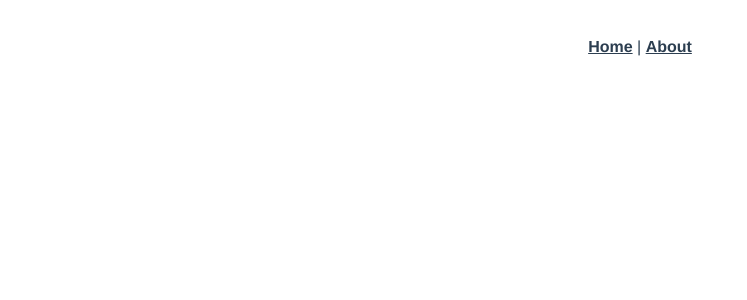
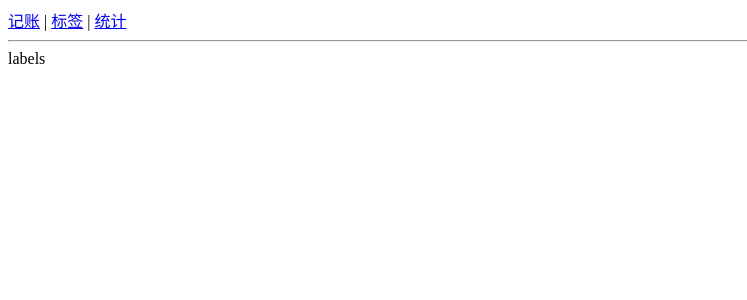
Before and after one commit to Aikeaguinea-lorelei/morney, a Vue app: page /#/labels in a window 1280 px wide. Shown: the top 300 px of the page, without its empty margins (0-747 px from the left). Built offline with nearby package versions, Linux system fonts and the light colour scheme.

Commit message:
创建三个页面

```diff
--- a/src/App.vue
+++ b/src/App.vue
@@ -1,9 +1,14 @@
 <template>
-  <div id="app">
-    <div id="nav">
-      <router-link to="/">Home</router-link> |
-      <router-link to="/about">About</router-link>
+  <div>
+    <div>
+      <router-link to="/money">记账</router-link>
+      |
+      <router-link to="/labels">标签</router-link>
+      |
+      <router-link to="/statistics">统计</router-link>
     </div>
+    <hr/>
+    <!-- 把引入的几个路径显示到这里 -->
     <router-view/>
   </div>
 </template>
--- a/src/router/index.ts
+++ b/src/router/index.ts
@@ -1,23 +1,43 @@
 import Vue from 'vue'
 import VueRouter, { RouteConfig } from 'vue-router'
-import Home from '../views/Home.vue'
+import Home from '@/views/Home.vue'
+import Money from '@/views/Money.vue'
+import Labels from '@/views/Labels.vue'
+import Statistics from '@/views/Statistics.vue'
+
 
 Vue.use(VueRouter)
 
 const routes: Array<RouteConfig> = [
   {
-    path: '/',
-    name: 'Home',
-    component: Home
+    path:'/',
+    redirect:'/money'  // 默认路径
   },
   {
-    path: '/about',
-    name: 'About',
-    // route level code-splitting
-    // this generates a separate chunk (about.[hash].js) for this route
-    // which is lazy-loaded when the route is visited.
-    component: () => import(/* webpackChunkName: "about" */ '../views/About.vue')
+    path:'/money',
+    component: Money
+  },
+  {
+    path:'/labels',
+    component: Labels
+  },
+  {
+    path:'/statistics',
+    component: Statistics
   }
+  // {
+  //   path: '/',
+  //   name: 'Home',
+  //   component: Home
+  // },
+  // {
+  //   path: '/about',
+  //   name: 'About',
+  //   // route level code-splitting
+  //   // this generates a separate chunk (about.[hash].js) for this route
+  //   // which is lazy-loaded when the route is visited.
+  //   component: () => import(/* webpackChunkName: "about" */ '../views/About.vue')
+  // }
 ]
 
 const router = new VueRouter({
--- a/src/views/About.vue
+++ b/src/views/About.vue
@@ -3,3 +3,6 @@
     <h1>This is an about page</h1>
   </div>
 </template>
+
+<script>
+</script>
--- /dev/null
+++ b/src/views/Labels.vue
@@ -0,0 +1,15 @@
+<template>
+    <div>
+        <div>labels</div>
+    </div>
+</template>
+
+<script>
+    export default {
+        name:'Labels'
+    }
+</script>
+
+<style lang="scss" scoped>
+
+</style>
--- /dev/null
+++ b/src/views/Money.vue
@@ -0,0 +1,15 @@
+<template>
+    <div>
+        <div>money</div>
+    </div>
+</template>
+
+<script>
+    export default {
+        name:'Money'
+    }
+</script>
+
+<style lang="scss" scoped>
+
+</style>
--- /dev/null
+++ b/src/views/Statistics.vue
@@ -0,0 +1,15 @@
+<template>
+    <div>
+        <div>statistics</div>
+    </div>
+</template>
+
+<script>
+    export default {
+        name:'Statistics'
+    }
+</script>
+
+<style lang="scss" scoped>
+
+</style>
```
